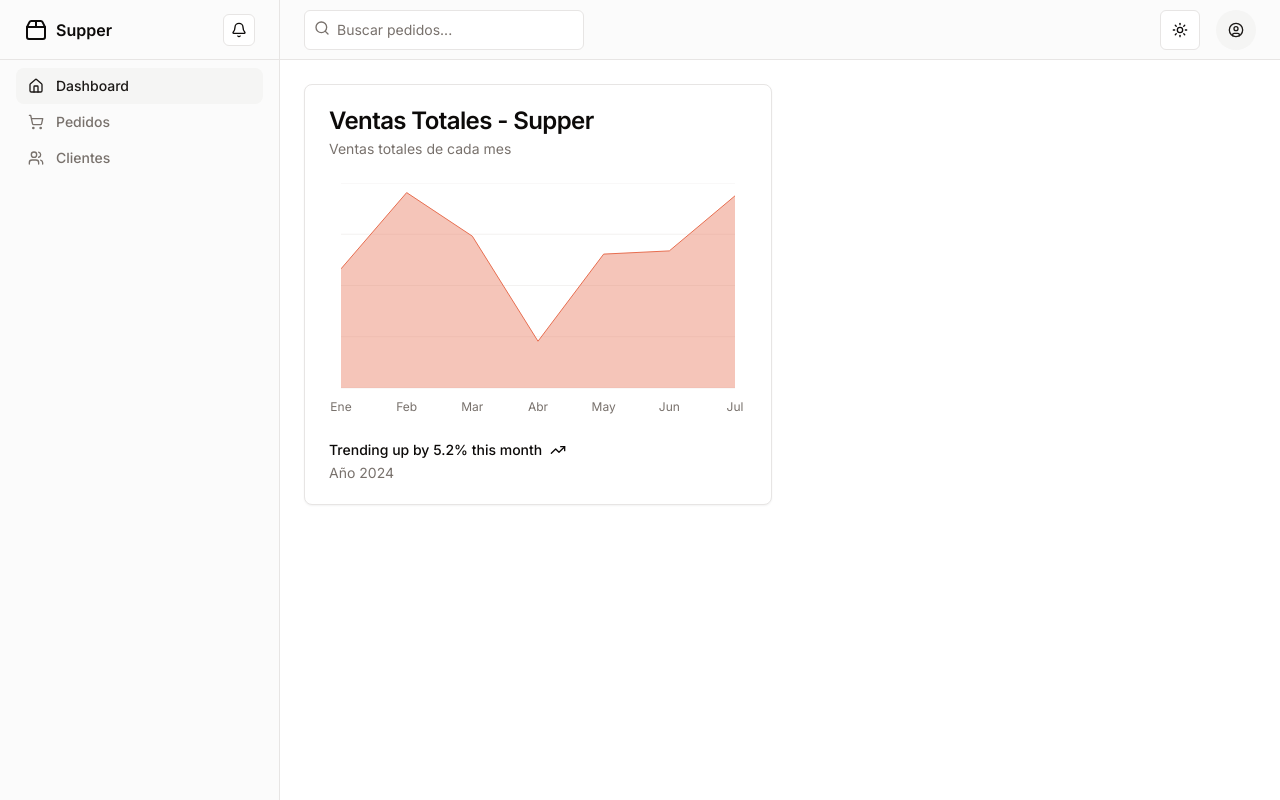
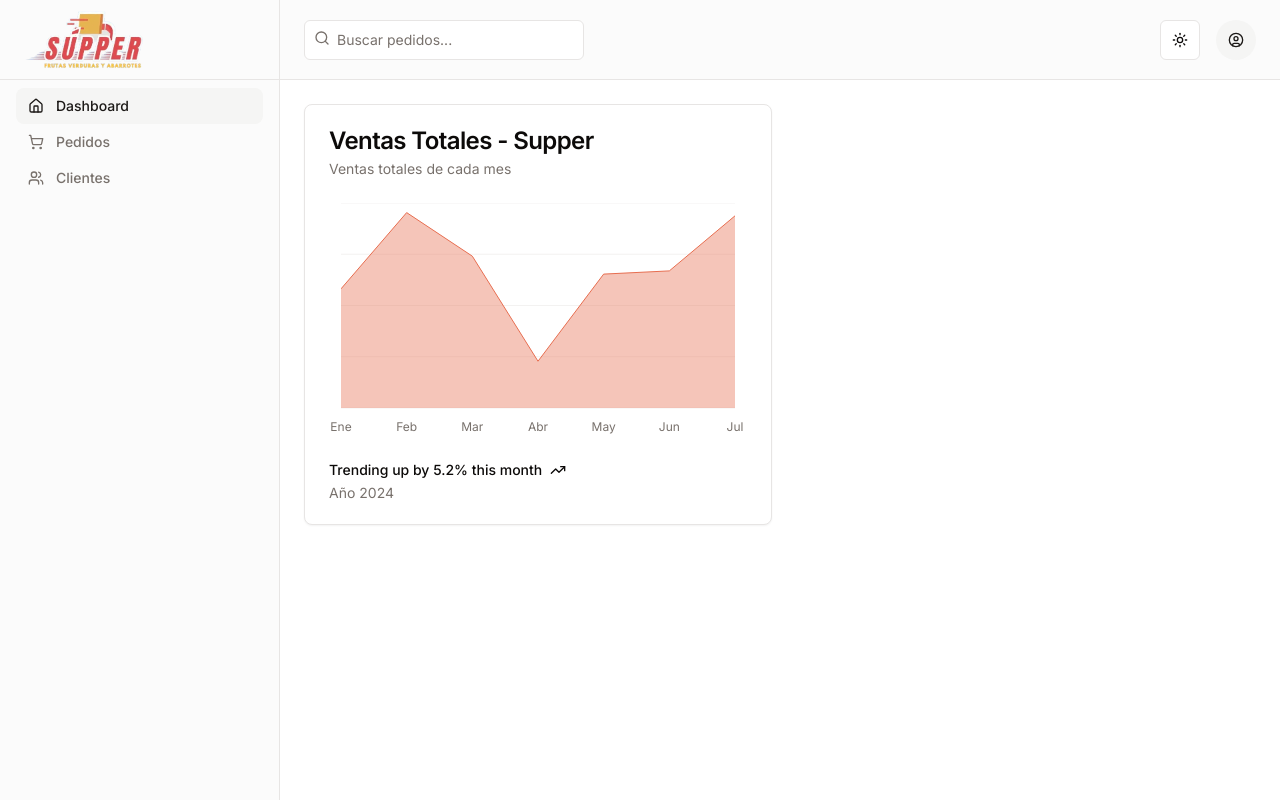
Before and after one commit to bananawebsolutions/supper-admin, a Next.js app: page / in a window 1280 px wide. Built offline with nearby package versions, Linux system fonts and the light colour scheme.

Commit message:
changed header styling

```diff
--- a/components/sidebar.tsx
+++ b/components/sidebar.tsx
@@ -1,10 +1,10 @@
 import Link from "next/link";
 import {
-    Bell,
+    // Bell,
     CircleUser,
     Home,
     Menu,
-    Package2,
+    // Package2,
     ShoppingCart,
     Users,
 } from "lucide-react";
@@ -23,21 +23,26 @@ import { Sheet, SheetContent, SheetTrigger } from "@/components/ui/sheet";
 import { ModeToggle } from "@/components/ui/mode-toggle";
 import AdminSearch from "@/components/features/admin-search";
 import Navigation from "./navigation";
+import Image from "next/image";
 
 export default function Sidebar({ children }: { children: React.ReactNode }) {
     return (
         <>
             <div className="hidden border-r bg-muted/40 md:block">
                 <div className="flex h-full max-h-screen flex-col gap-2">
-                    <div className="flex h-14 items-center border-b px-4 lg:h-[60px] lg:px-6">
+                    <div className="flex items-center border-b px-4 h-[80px] lg:px-6">
                         <Link
                             href="/"
                             className="flex items-center gap-2 font-semibold"
                         >
-                            <Package2 className="h-6 w-6" />
-                            <span>Supper</span>
+                            <Image
+                                src="/logo-supper.webp"
+                                alt="Logo Supper"
+                                width={120}
+                                height={120}
+                            />
                         </Link>
-                        <Button
+                        {/* <Button
                             variant="outline"
                             size="icon"
                             className="ml-auto h-8 w-8"
@@ -46,7 +51,7 @@ export default function Sidebar({ children }: { children: React.ReactNode }) {
                             <span className="sr-only">
                                 Toggle notifications
                             </span>
-                        </Button>
+                        </Button> */}
                     </div>
                     <div className="flex-1">
                         <Navigation />
@@ -54,7 +59,7 @@ export default function Sidebar({ children }: { children: React.ReactNode }) {
                 </div>
             </div>
             <div className="flex flex-col">
-                <header className="flex h-14 items-center gap-4 border-b bg-muted/40 px-4 lg:h-[60px] lg:px-6">
+                <header className="flex items-center gap-4 border-b bg-muted/40 px-4 h-[80px] lg:px-6">
                     <Sheet>
                         <SheetTrigger asChild>
                             <Button
@@ -74,8 +79,12 @@ export default function Sidebar({ children }: { children: React.ReactNode }) {
                                     href="#"
                                     className="flex items-center gap-2 text-lg font-semibold"
                                 >
-                                    <Package2 className="h-6 w-6" />
-                                    <span className="sr-only">Supper</span>
+                                    <Image
+                                        src={"/logo-supper.webp"}
+                                        alt="Logo Supper"
+                                        width={120}
+                                        height={120}
+                                    />
                                 </Link>
                                 <Link
                                     href="/"
```
Also changed, not shown: public/logo-supper.webp (added).
